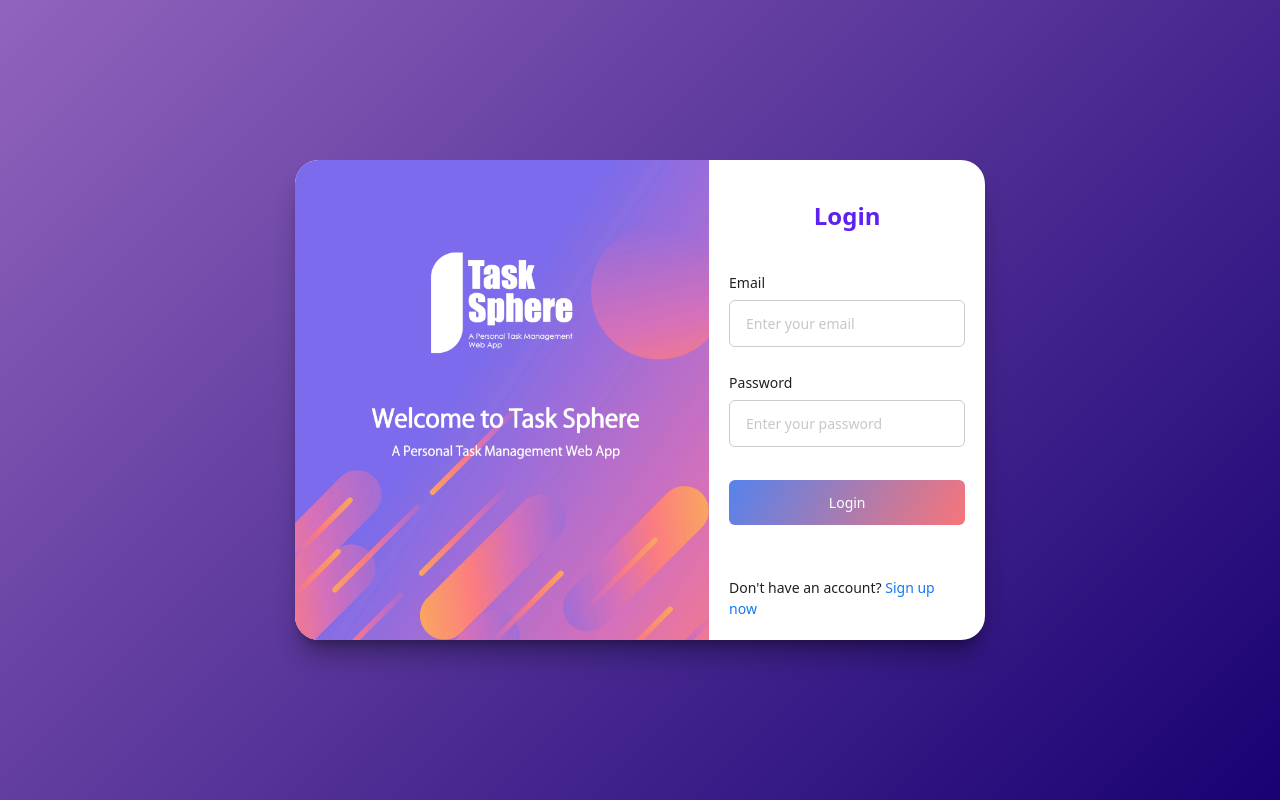
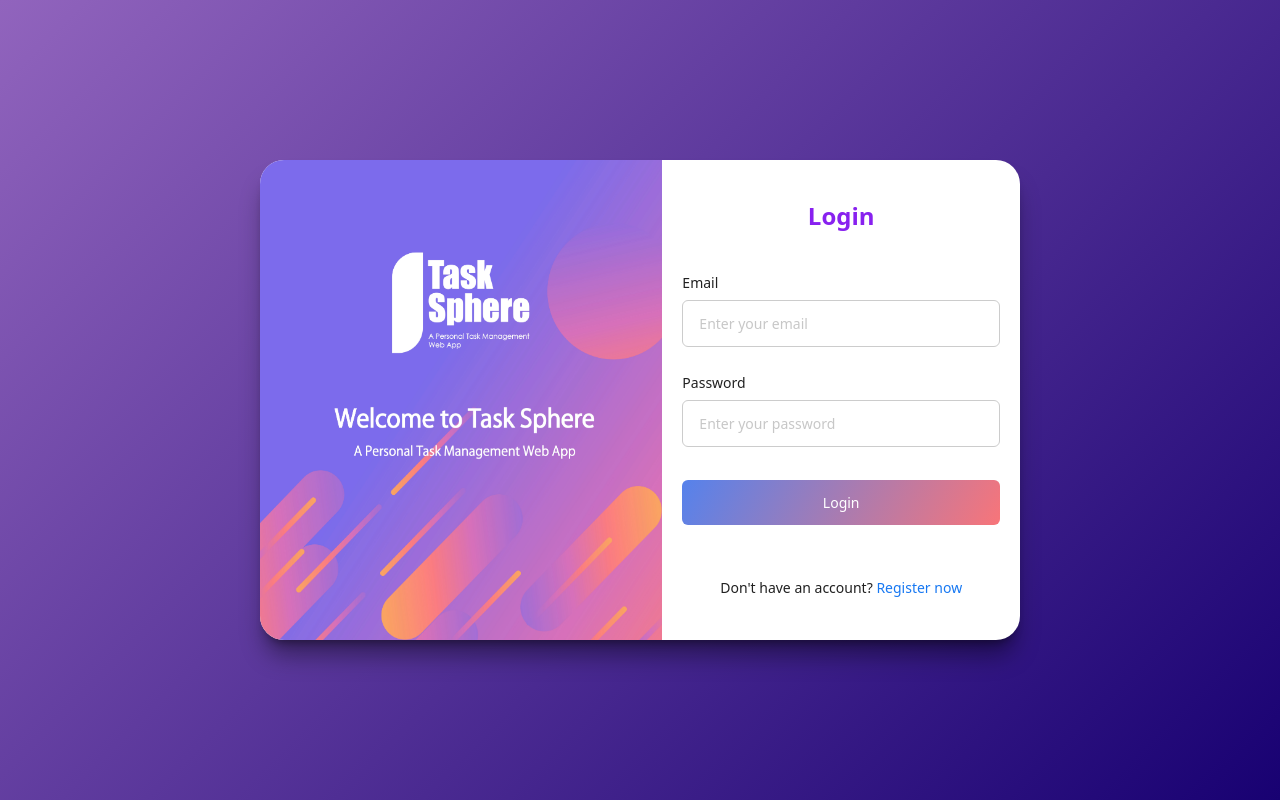
Before and after one commit to SoumikQ/TaskSphere, a plain HTML site: page views/login.html in a window 1280 px wide. Drawn offline with nearby package versions, Linux system fonts and the light colour scheme.

Commit message:
Correct Size of the form.

```diff
--- a/public/css/style.css
+++ b/public/css/style.css
@@ -14,7 +14,7 @@
 
   .form-container .logo-container {
     text-align: center;
-    color: rgb(95, 33, 239);
+    color: rgb(136, 33, 239);
   }
 
   .form-container .form {
--- a/views/login.html
+++ b/views/login.html
@@ -11,11 +11,11 @@
 <body style="background-image: linear-gradient(135deg, #9164bd 0%, #180172 100%);">
 
     <section class="min-h-screen flex items-center justify-center">
-        <div class="flex rounded-3xl bg-white shadow-xl/30">
-            <div class="w-3/4 h-120">
+        <div class="flex rounded-3xl bg-white shadow-xl/40 h-120 w-190">
+            <div class="w-3/4">
                 <img src="/views/images/login_image.webp" alt="" class="w-full h-full rounded-tl-3xl rounded-bl-3xl">
             </div>
-            <div class="w-2/4 h-120 ">
+            <div class="w-2/3">
                 <!-- From -->
                 <div class="form-container">
                     <div class="logo-container">
@@ -36,7 +36,7 @@
 
                     <p class="signup-link">
                         Don't have an account?
-                        <a href="#" class="signup-link link"> Sign up now</a>
+                        <a href="#" class="signup-link link"> Register now</a>
                     </p>
                 </div>
             </div>
```
